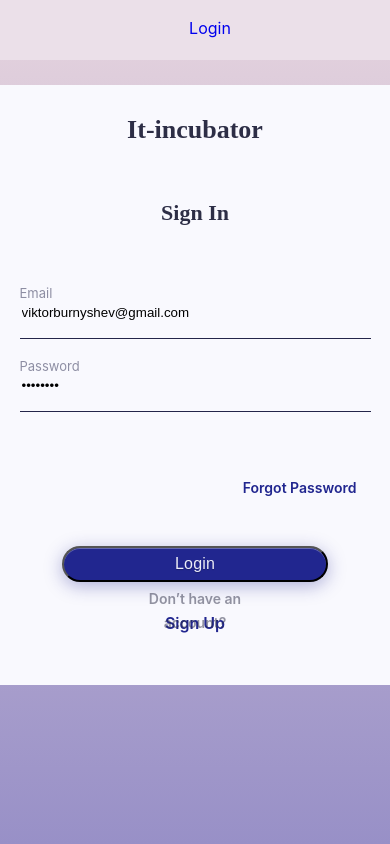
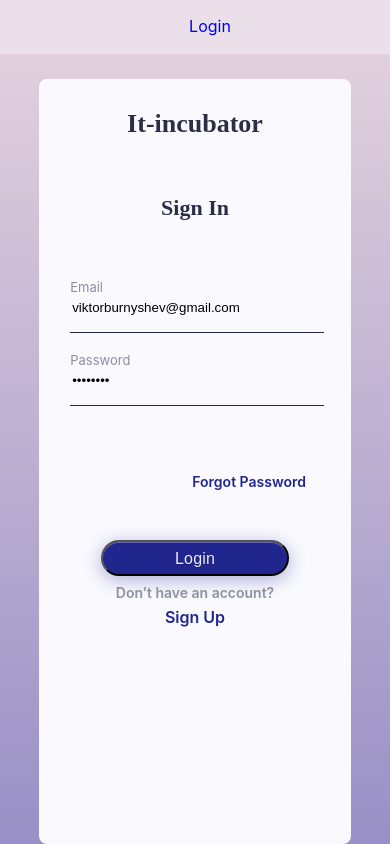
Before and after one commit to PsyHow/FridayProject, a React (Create React App) app: page / in a window 390 px wide. Built offline with nearby package versions, Linux system fonts and the light colour scheme; no server answers.

Commit message:
responsive for Login page

```diff
--- a/src/components/Login/style/login.module.scss
+++ b/src/components/Login/style/login.module.scss
@@ -1,6 +1,6 @@
 .loginPage {
-    width: 413px;
-    height: 600px;
+    width: 30%;
+    height: 100vh;
     align-self: center;
     margin-top: 25px;
 
@@ -8,6 +8,10 @@
     border-radius: 8px;
 
     color: #2d2e46;
+
+    @media screen and (max-width: 750px) {
+        width: 80%;
+    }
 
     & form {
         display: flex;
@@ -40,6 +44,7 @@
 
         .inputs {
             margin-top: 40px;
+            width: 100%;
             display: flex;
             flex-direction: column;
         }
@@ -61,7 +66,7 @@
         }
 
         & button {
-            width: 266px;
+            width: 60%;
             height: 36px;
             margin-top: 30px;
 
@@ -82,15 +87,10 @@
         }
 
         .dontHaveAcc {
-            width: 150px;
-            height: 24px;
             margin-top: 5px;
-
             font-size: 14px;
             line-height: 24px;
-
             color: #2d2e46;
-
             opacity: 0.5;
         }
 
--- a/src/components/SignUp/style/signup.module.scss
+++ b/src/components/SignUp/style/signup.module.scss
@@ -1,11 +1,15 @@
 .container {
-  width: 413px;
-  height: 540px;
+  width: 30%;
+  height: 100vh;
   align-self: center;
   margin-top: 25px;
 
   background: #f9f9fe;
   border-radius: 8px;
+
+  @media screen and (max-width: 750px) {
+    width: 80%;
+}
 
   & form {
     display: flex;
@@ -53,8 +57,8 @@
       margin-top: 35px;
 
       & button {
-        width: 187px;
         height: 36px;
+        width: 30%;
         margin-right: 33px;
         cursor: pointer;
 
@@ -75,7 +79,6 @@
 
       & button:nth-child(1) {
         margin-left: 33px;
-        width: 124px;
         height: 36px;
         border-radius: 30px;
         background-color: #d7d8ef;
--- a/src/components/common/TextField/TextField.module.scss
+++ b/src/components/common/TextField/TextField.module.scss
@@ -1,16 +1,19 @@
 .textFieldContainer {
     position: relative;
+    width: 80%;
     display: flex;
     flex-direction: column;
     align-self: center;
+
     .input {
-        width: 347px;
+        width: 100%;
         height: 48px;
         background: #f9f9fe;
         border: none;
         border-bottom: 1px solid #24254a;
         outline: none;
     }
+
     & label {
         position: absolute;
         top: -5px;
--- a/src/components/common/TextField/TextField.tsx
+++ b/src/components/common/TextField/TextField.tsx
@@ -1,4 +1,4 @@
-import { FC } from 'react';
+import { FC, memo } from 'react';
 
 import { useField } from 'formik';
 
@@ -10,7 +10,7 @@ type TextFieldProps = {
   type: string;
 };
 
-export const TextField: FC<TextFieldProps> = ({ label, ...props }) => {
+export const TextField: FC<TextFieldProps> = memo(({ label, ...props }) => {
   const [field, meta] = useField(props.name);
 
   const inputStyle = `${style.input} ${
@@ -29,4 +29,4 @@ export const TextField: FC<TextFieldProps> = ({ label, ...props }) => {
       )}
     </div>
   );
-};
+});
```
